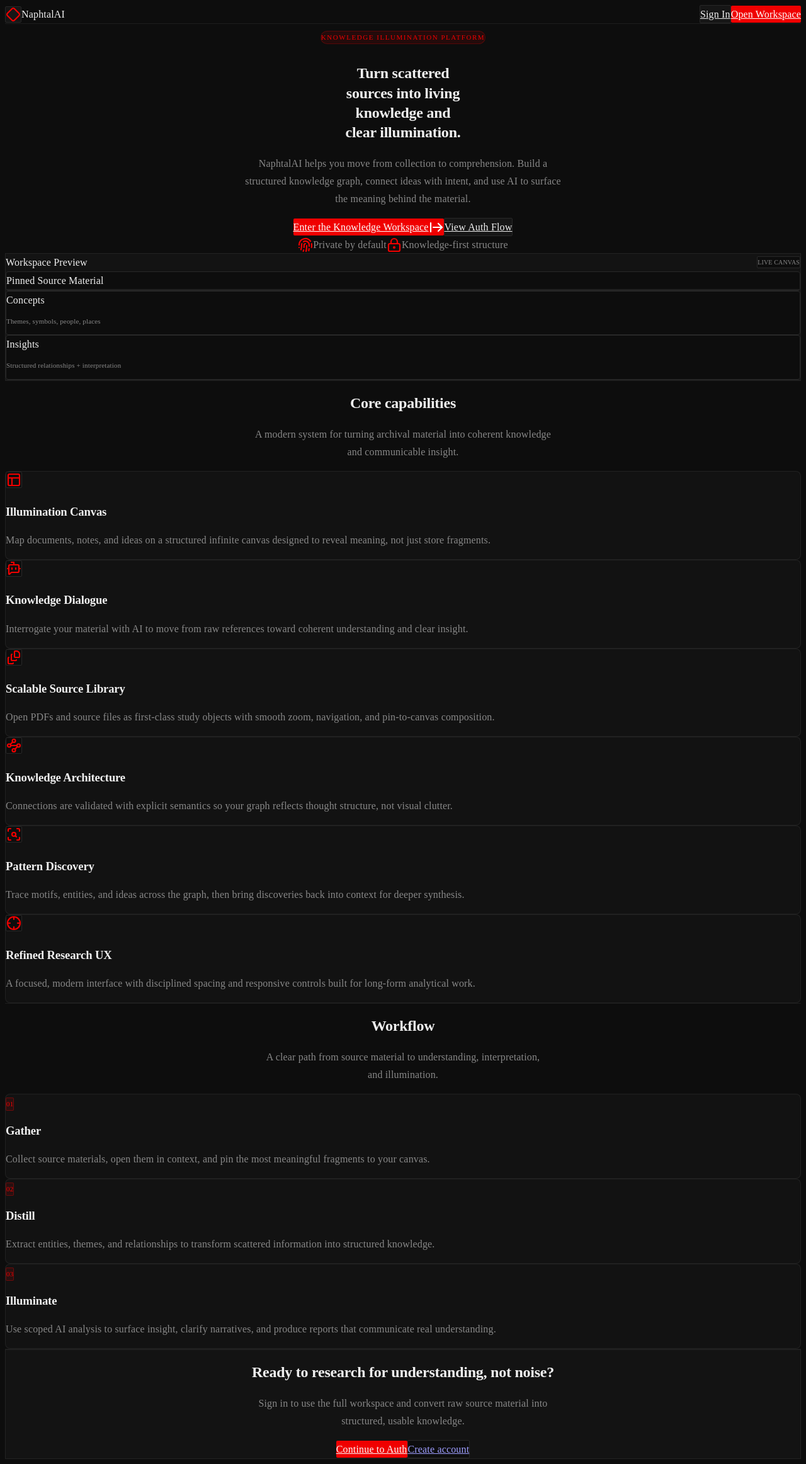
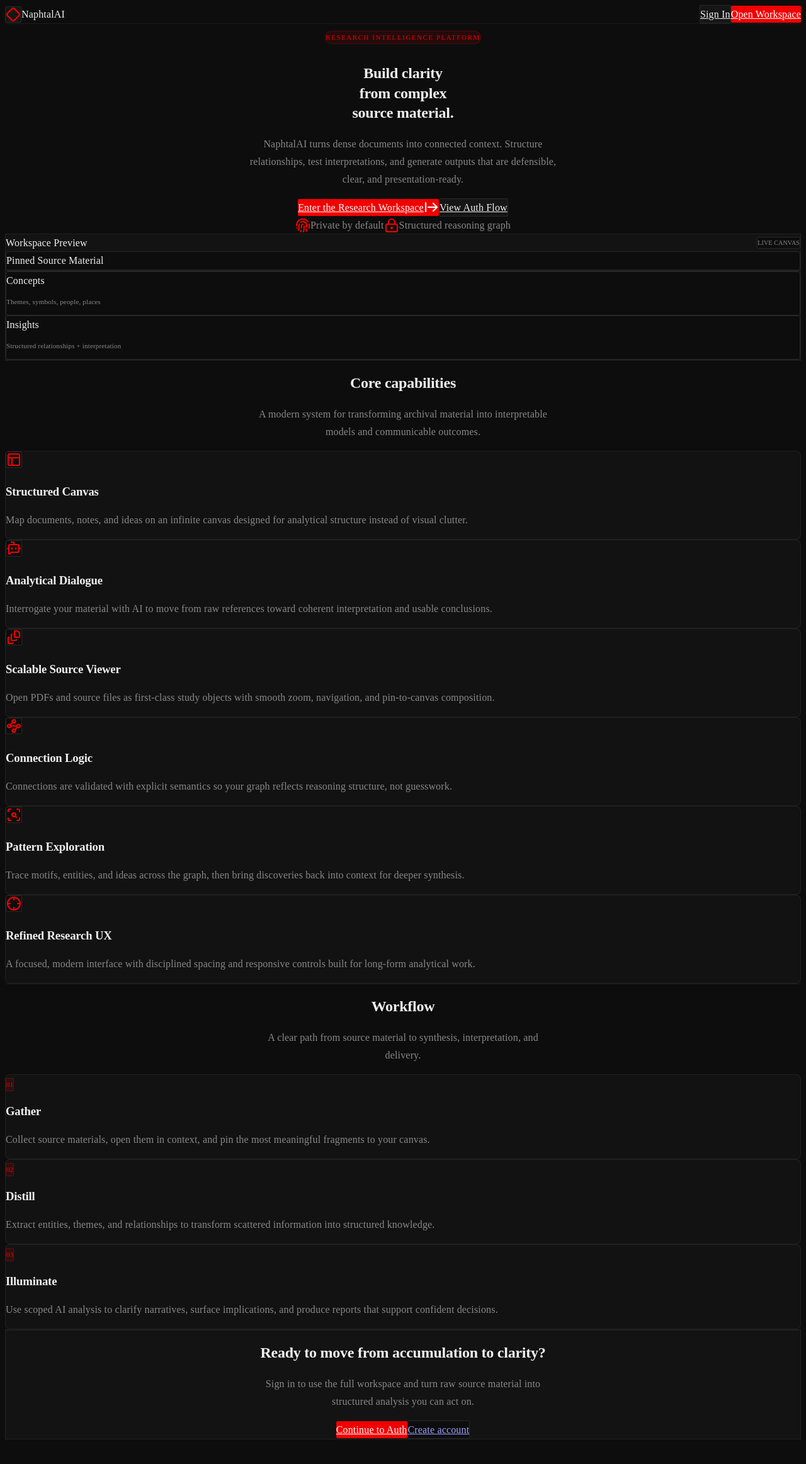
Before and after one commit to seancope357/NaphtalAI, a Next.js app: page /landing in a window 1280 px wide. Shown: the whole page at 63% size. After the commit the page ends 2294 px from the top, so only its background shows below. Built offline with nearby package versions, Linux system fonts and the light colour scheme.

Commit message:
Refine landing voice with non-literal messaging

```diff
--- a/src/components/landing/LandingExperience.tsx
+++ b/src/components/landing/LandingExperience.tsx
@@ -15,31 +15,31 @@
 const featureCards = [
   {
     icon: PanelsTopLeft,
-    title: "Illumination Canvas",
+    title: "Structured Canvas",
     description:
-      "Map documents, notes, and ideas on a structured infinite canvas designed to reveal meaning, not just store fragments.",
+      "Map documents, notes, and ideas on an infinite canvas designed for analytical structure instead of visual clutter.",
   },
   {
     icon: BotMessageSquare,
-    title: "Knowledge Dialogue",
+    title: "Analytical Dialogue",
     description:
-      "Interrogate your material with AI to move from raw references toward coherent understanding and clear insight.",
+      "Interrogate your material with AI to move from raw references toward coherent interpretation and usable conclusions.",
   },
   {
     icon: FileStack,
-    title: "Scalable Source Library",
+    title: "Scalable Source Viewer",
     description:
       "Open PDFs and source files as first-class study objects with smooth zoom, navigation, and pin-to-canvas composition.",
   },
   {
     icon: Waypoints,
-    title: "Knowledge Architecture",
+    title: "Connection Logic",
     description:
-      "Connections are validated with explicit semantics so your graph reflects thought structure, not visual clutter.",
+      "Connections are validated with explicit semantics so your graph reflects reasoning structure, not guesswork.",
   },
   {
     icon: ScanSearch,
-    title: "Pattern Discovery",
+    title: "Pattern Exploration",
     description:
       "Trace motifs, entities, and ideas across the graph, then bring discoveries back into context for deeper synthesis.",
   },
@@ -62,7 +62,7 @@
   },
   {
     title: "Illuminate",
-    text: "Use scoped AI analysis to surface insight, clarify narratives, and produce reports that communicate real understanding.",
+    text: "Use scoped AI analysis to clarify narratives, surface implications, and produce reports that support confident decisions.",
   },
 ];
 
@@ -102,16 +102,16 @@
       <main className="relative mx-auto max-w-7xl px-4 pb-20 pt-12 md:px-8 md:pt-14">
         <section className="mx-auto max-w-5xl text-center">
           <p className="inline-flex items-center gap-2 rounded-full border border-primary/25 bg-primary/10 px-3 py-1 text-[11px] font-semibold uppercase tracking-[0.14em] text-primary">
-            Knowledge Illumination Platform
+            Research Intelligence Platform
           </p>
 
           <h1 className="mx-auto mt-5 max-w-[18ch] text-4xl font-semibold leading-tight tracking-tight text-balance md:text-6xl">
-            Turn scattered sources into living knowledge and clear illumination.
+            Build clarity from complex source material.
           </h1>
 
           <p className="mx-auto mt-5 max-w-[65ch] text-sm text-muted-foreground md:text-base">
-            NaphtalAI helps you move from collection to comprehension. Build a structured knowledge
-            graph, connect ideas with intent, and use AI to surface the meaning behind the material.
+            NaphtalAI turns dense documents into connected context. Structure relationships, test
+            interpretations, and generate outputs that are defensible, clear, and presentation-ready.
           </p>
 
           <div className="mt-8 flex flex-wrap items-center justify-center gap-3">
@@ -119,7 +119,7 @@
               href="/login?next=/canvas"
               className="inline-flex h-10 items-center gap-2 rounded-md bg-primary px-4 text-sm font-semibold text-primary-foreground transition hover:brightness-110"
             >
-              Enter the Knowledge Workspace
+              Enter the Research Workspace
               <ArrowRightFromLine className="h-4 w-4" strokeWidth={2.2} />
             </Link>
             <Link
@@ -137,7 +137,7 @@
             </span>
             <span className="inline-flex items-center gap-1.5">
               <LockKeyhole className="h-3.5 w-3.5 text-primary" strokeWidth={2.2} />
-              Knowledge-first structure
+              Structured reasoning graph
             </span>
           </div>
 
@@ -172,7 +172,7 @@
         <section className="mx-auto mt-14 max-w-6xl">
           <h2 className="text-center text-2xl font-semibold tracking-tight md:text-3xl">Core capabilities</h2>
           <p className="mx-auto mt-2 max-w-[62ch] text-center text-sm text-muted-foreground md:text-base">
-            A modern system for turning archival material into coherent knowledge and communicable insight.
+            A modern system for transforming archival material into interpretable models and communicable outcomes.
           </p>
 
           <div className="mt-8 grid gap-3 md:grid-cols-2 xl:grid-cols-3">
@@ -199,7 +199,7 @@
         <section className="mx-auto mt-14 max-w-6xl">
           <h2 className="text-center text-2xl font-semibold tracking-tight md:text-3xl">Workflow</h2>
           <p className="mx-auto mt-2 max-w-[56ch] text-center text-sm text-muted-foreground md:text-base">
-            A clear path from source material to understanding, interpretation, and illumination.
+            A clear path from source material to synthesis, interpretation, and delivery.
           </p>
           <div className="mt-8 grid gap-3 md:grid-cols-3">
             {workflowSteps.map((step, index) => (
@@ -217,9 +217,9 @@
         <div className="mx-auto mt-14 h-px w-full max-w-6xl bg-border/60" />
 
         <section className="mx-auto mt-14 max-w-4xl rounded-2xl border border-border/70 bg-card/70 p-6 text-center shadow-xl md:p-8">
-          <h2 className="text-2xl font-semibold tracking-tight md:text-3xl">Ready to research for understanding, not noise?</h2>
+          <h2 className="text-2xl font-semibold tracking-tight md:text-3xl">Ready to move from accumulation to clarity?</h2>
           <p className="mx-auto mt-3 max-w-[58ch] text-sm text-muted-foreground md:text-base">
-            Sign in to use the full workspace and convert raw source material into structured, usable knowledge.
+            Sign in to use the full workspace and turn raw source material into structured analysis you can act on.
           </p>
           <div className="mt-6 flex flex-wrap items-center justify-center gap-3">
             <Link
```
